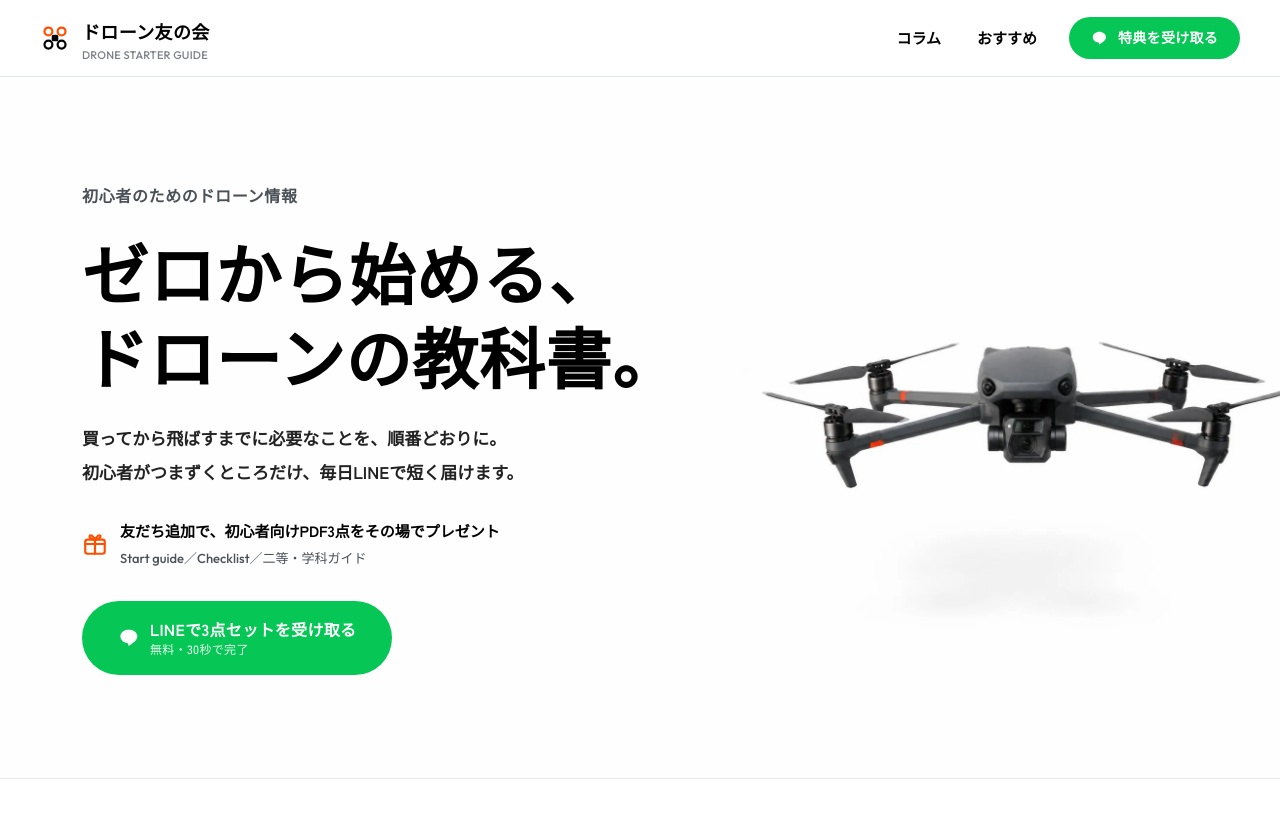
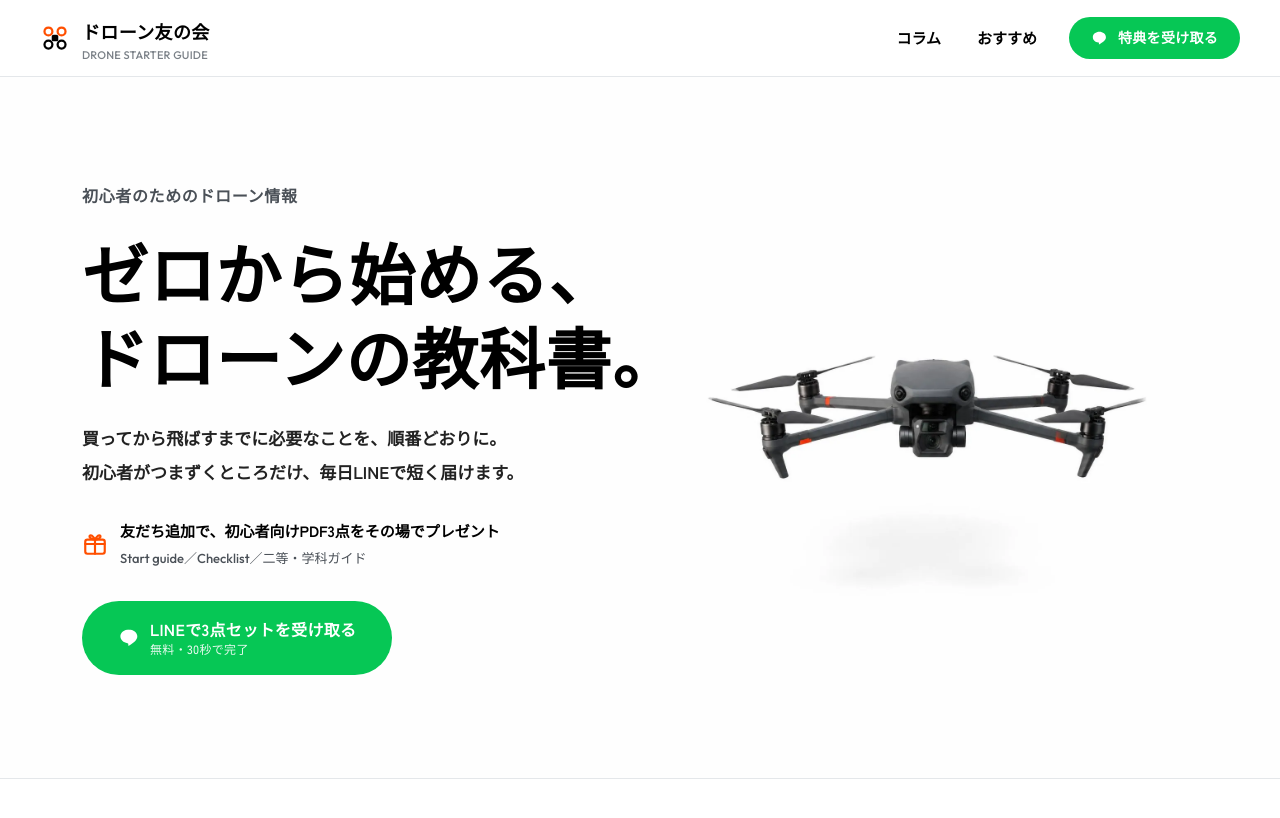
Before and after one commit to KoheiMizoguchi/drone-tomonokai, a Jekyll site: the page built from index.html, in a window 1280 px wide and 900 px high. Shown: the top 818 px of the window. Built offline with Jekyll 4.4.1, drawn with Linux system fonts in a browser that asks for light colours.

Commit message:
トップのレイアウト崩れを修正し、画像・数字・確認一覧の位置を調整
- 余分な </div> を削除（確認一覧が中央の枠からはみ出していた）
- トップ画像を中央の枠内に配置し、右端のプロペラが切れて見えないよう画像を調整
- 100g／150m／夜間飛行 の下端をそろえた
- 確認一覧を均等に近い3列にし、記事リンクが右端に寄らないようにした

Co-Authored-By: Claude Opus 5.5 <noreply@anthropic.com>

```diff
--- a/index.html
+++ b/index.html
@@ -20,8 +20,8 @@ layout: null
 
 /* ---- hero：白いスタジオ写真＋黒の太字（写真の余白に見出しを置く） ---- */
 .hero{position:relative;min-height:min(78svh,740px);display:flex;align-items:center;overflow:hidden;background:#FEFEFE;color:#000;border-bottom:1px solid var(--rule)}
-.hero-media{position:absolute;top:0;bottom:0;right:0;width:min(64%,1100px)}
-.hero-media img{width:100%;height:100%;object-fit:contain;object-position:100% 50%;display:block}
+.hero-media{position:absolute;top:0;bottom:0;right:max(32px,calc((100% - var(--wrap)) / 2 + 32px));width:min(44%,580px)}
+.hero-media img{width:100%;height:100%;object-fit:contain;object-position:50% 50%;display:block}
 .hero-inner{position:relative;z-index:2;width:100%;max-width:var(--wrap);margin:0 auto;padding:96px 32px}
 .hero-card{max-width:600px}
 .hero-kicker{font-weight:700;font-size:16px;letter-spacing:.04em;color:var(--ink-2)}
@@ -37,11 +37,11 @@ layout: null
 .hero-card>*:nth-child(4){animation-delay:.24s}
 .hero-card>*:nth-child(5){animation-delay:.32s}
 @keyframes rise{from{opacity:0;transform:translateY(18px)}}
-@media (max-width:1180px) and (min-width:761px){.hero-media{width:62%}.hero-card{max-width:500px}.hero h1{font-size:clamp(34px,4.6vw,52px)}.hero .lead{max-width:22em}}
+@media (max-width:1180px) and (min-width:761px){.hero-media{width:50%;right:24px}.hero-card{max-width:500px}.hero h1{font-size:clamp(34px,4.6vw,52px)}.hero .lead{max-width:22em}}
 @media (max-width:760px){
   .hero{display:block;min-height:0;background:#fff}
-  .hero-media{position:relative;width:100%;aspect-ratio:3/2;background:#FEFEFE}
-  .hero-media img{object-fit:cover;object-position:100% 50%}
+  .hero-media{position:relative;right:auto;width:100%;aspect-ratio:3/2;background:#FEFEFE}
+  .hero-media img{object-fit:contain;object-position:50% 50%}
   .hero-inner{padding:32px 20px 56px}
   .hero-kicker{font-size:14px}
   .hero h1{font-size:clamp(30px,9vw,40px);margin:12px 0 16px}
@@ -56,8 +56,8 @@ layout: null
 .num{padding:34px 32px 40px 0;border-right:1px solid var(--rule)}
 .num+.num{padding-left:32px}
 .num:last-child{border-right:none}
-.num b{display:block;font-family:var(--f-en);font-weight:600;font-size:clamp(56px,7.4vw,100px);line-height:1;letter-spacing:-.03em;color:var(--signal)}
-.num b.word{display:flex;align-items:flex-end;height:clamp(56px,7.4vw,100px);font-family:var(--f-head);font-weight:900;font-size:clamp(38px,4.8vw,64px);letter-spacing:.01em;line-height:1}
+.num b{display:flex;align-items:flex-end;height:clamp(60px,7.6vw,104px);font-family:var(--f-en);font-weight:600;font-size:clamp(56px,7.4vw,100px);line-height:.8;letter-spacing:-.03em;color:var(--signal)}
+.num b.word{font-family:var(--f-head);font-weight:900;font-size:clamp(38px,4.8vw,64px);letter-spacing:.01em;line-height:.9}
 .num b span{font-size:.42em;letter-spacing:0;margin-left:4px;font-family:var(--f-head);font-weight:900}
 .num h3{font-size:17px;margin:22px 0 8px}
 .num p{font-size:14.5px;color:var(--ink-2);line-height:1.9}
@@ -70,7 +70,7 @@ layout: null
   .num h3{margin:4px 0 6px}
 }
 .checks{margin-top:72px;display:grid;gap:0;border-top:1px solid var(--rule)}
-.check{display:grid;grid-template-columns:200px 1fr minmax(0,300px);gap:24px 40px;padding:30px 0;border-bottom:1px solid var(--rule);align-items:start}
+.check{display:grid;grid-template-columns:200px minmax(0,1fr) minmax(0,1fr);gap:24px 48px;padding:30px 0;border-bottom:1px solid var(--rule);align-items:start}
 .check h3{font-size:21px;display:flex;align-items:center;gap:12px}
 .check h3 svg{flex:none;color:var(--signal)}
 .check ul{margin:0;padding-left:1.1em;color:var(--ink-2);font-size:15px;line-height:2}
@@ -170,7 +170,7 @@ layout: null
     <div class="hero-media">
       <picture>
         <source type="image/webp" srcset="{{ '/assets/img/hero-drone.webp' | relative_url }}">
-        <img src="{{ '/assets/img/hero-drone.jpg' | relative_url }}" alt="白い背景の中で、正面を向いて浮かぶダークグレーのドローン" width="1680" height="944" fetchpriority="high">
+        <img src="{{ '/assets/img/hero-drone.jpg' | relative_url }}" alt="白い背景の中で、正面を向いて浮かぶダークグレーのドローン" width="1364" height="944" fetchpriority="high">
       </picture>
     </div>
     <div class="hero-inner">
@@ -217,7 +217,6 @@ layout: null
           <h3>承認が必要な飛ばし方</h3>
           <p>日没後から<wbr>日の出前までの<wbr>飛行には、<wbr>国の<wbr>承認が<wbr>必要です。</p>
         </div>
-      </div>
       </div>
 
       <div class="checks">
```
Also changed, not shown: assets/img/hero-drone.jpg, assets/img/hero-drone.webp.
